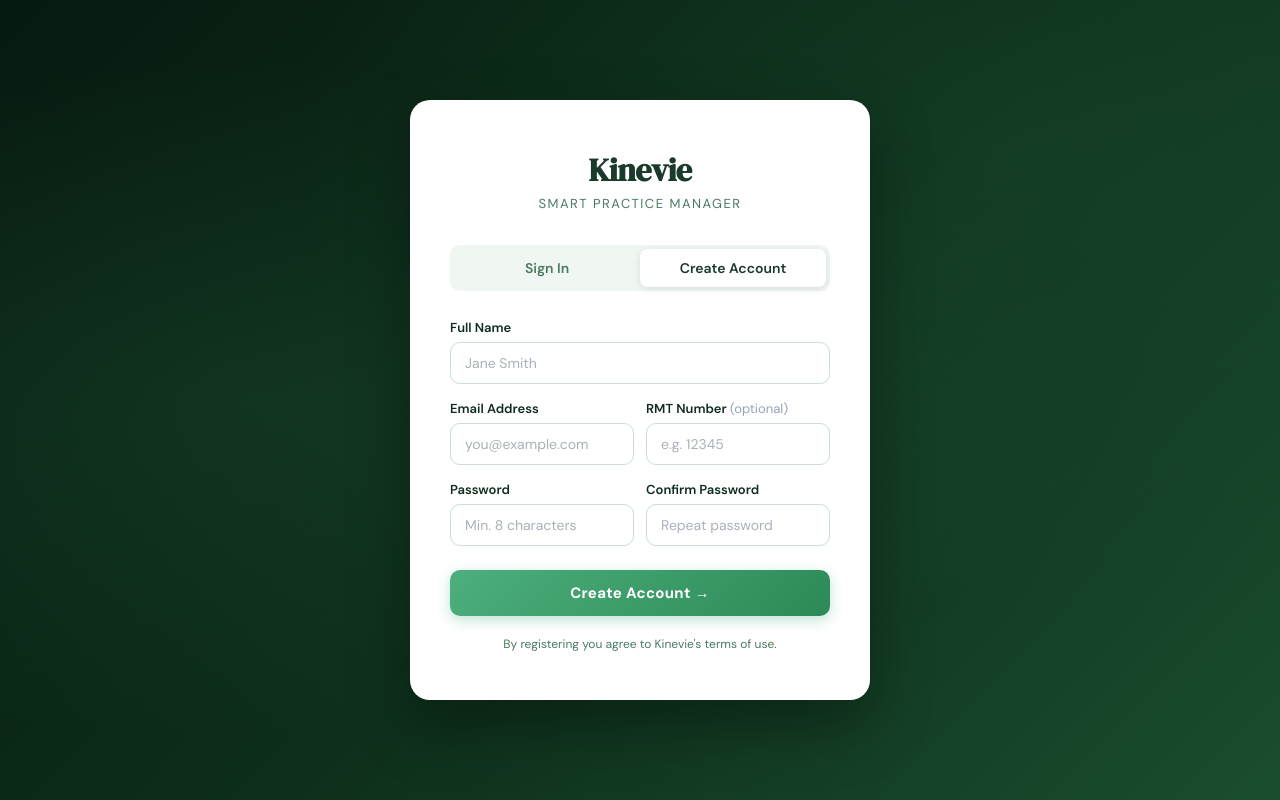
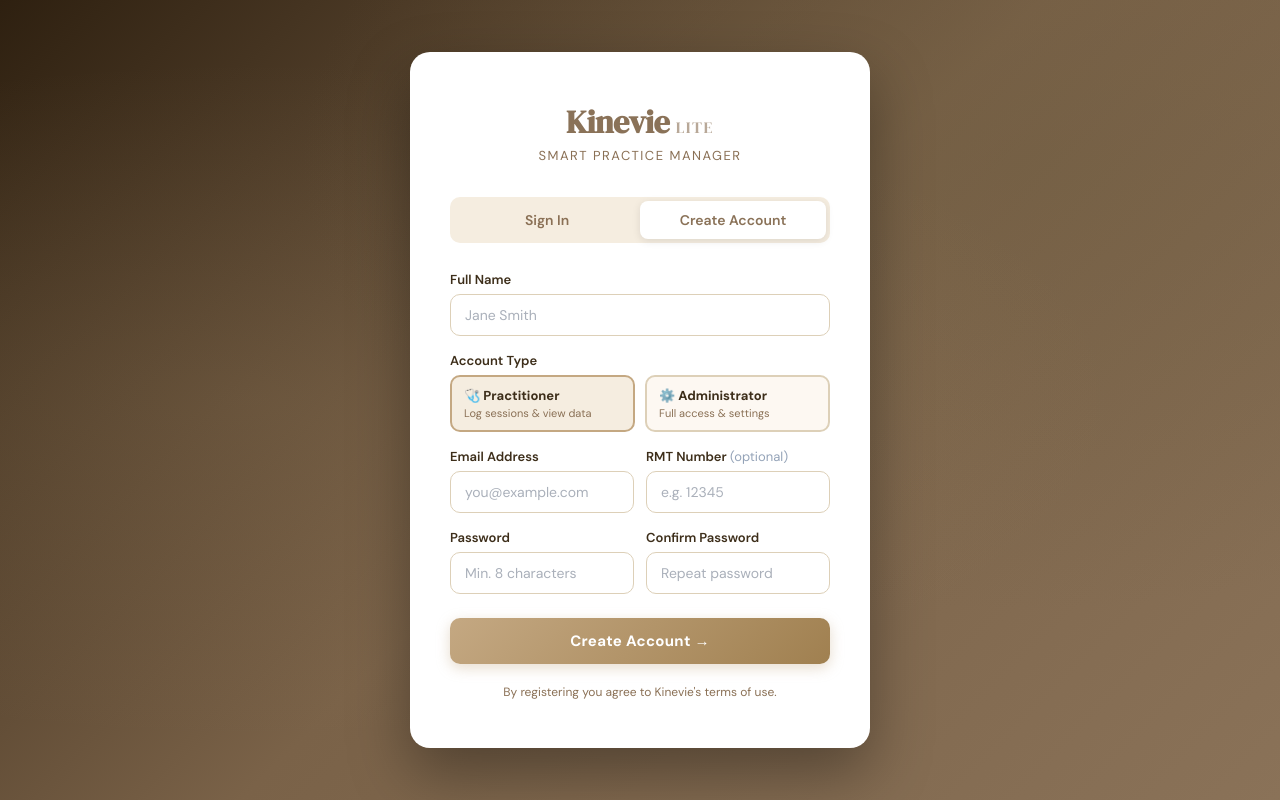
Before and after one commit to taqiuddincb586/kinevie, a React (Vite) app in the folder frontend/: page / in a window 1280 px wide. Both pictures are taken after typing "name@example.com", "Sample123" into the empty fields and a click on the button "Create Account". Built offline with nearby package versions, Linux system fonts and the light colour scheme.

Commit message:
Add files via upload

```diff
--- a/frontend/src/pages/AuthPage.jsx
+++ b/frontend/src/pages/AuthPage.jsx
@@ -2,14 +2,14 @@
 import { useAuth } from '../hooks/useAuth';
 
 const C = {
-  primary: '#1a3a2a',
-  accent: '#4caf7d',
-  accentLight: '#e8f5ee',
-  bg: '#f0f7f2',
-  surface: '#f7fbf8',
-  border: '#c8dfd1',
-  text: '#0f2d1e',
-  muted: '#4a7a5e',
+  primary: '#8a7258',
+  accent: '#c4a882',
+  accentLight: '#f5ede0',
+  bg: '#f5ede0',
+  surface: '#fdf8f2',
+  border: '#ddd0b8',
+  text: '#3d2e1a',
+  muted: '#8a7055',
   danger: '#ef4444',
   success: '#22c55e',
 };
@@ -17,7 +17,7 @@
 const styles = `
   .auth-root {
     min-height: 100vh;
-    background: linear-gradient(135deg, #071a10 0%, #0d2e1a 50%, #1a4d2e 100%);
+    background: linear-gradient(135deg, #2e2010 0%, #7a6248 50%, #8a7258 100%);
     display: flex;
     align-items: center;
     justify-content: center;
@@ -29,8 +29,8 @@
     content: '';
     position: absolute;
     inset: 0;
-    background: radial-gradient(ellipse at 20% 50%, rgba(76,175,125,0.1) 0%, transparent 60%),
-                radial-gradient(ellipse at 80% 20%, rgba(26,77,46,0.4) 0%, transparent 50%);
+    background: radial-gradient(ellipse at 20% 50%, rgba(196,168,130,0.12) 0%, transparent 60%),
+                radial-gradient(ellipse at 80% 20%, rgba(107,90,62,0.4) 0%, transparent 50%);
   }
   .auth-card {
     background: #fff;
@@ -49,7 +49,7 @@
   .auth-logo h1 {
     font-family: 'DM Serif Display', serif;
     font-size: 32px;
-    color: #1a3a2a;
+    color: #8a7258;
     letter-spacing: -0.5px;
   }
   .auth-logo span {
@@ -80,7 +80,7 @@
   }
   .auth-tab.active {
     background: #fff;
-    color: #1a3a2a;
+    color: #8a7258;
     box-shadow: 0 2px 8px rgba(0,0,0,0.1);
   }
   .auth-form-group {
@@ -115,7 +115,7 @@
   .auth-btn {
     width: 100%;
     padding: 13px;
-    background: linear-gradient(135deg, #4caf7d, #2d8a57);
+    background: linear-gradient(135deg, #c4a882, #a08050);
     color: #fff;
     border: none;
     border-radius: 10px;
@@ -126,7 +126,7 @@
     font-family: inherit;
     letter-spacing: 0.3px;
     transition: opacity 0.2s, transform 0.1s;
-    box-shadow: 0 4px 14px rgba(76,175,125,0.35);
+    box-shadow: 0 4px 14px rgba(196,168,130,0.4);
   }
   .auth-btn:hover { opacity: 0.92; transform: translateY(-1px); }
   .auth-btn:active { transform: translateY(0); }
@@ -171,7 +171,7 @@
   const [localError, setLocalError] = useState('');
 
   const [loginForm, setLoginForm] = useState({ email: '', password: '' });
-  const [regForm, setRegForm] = useState({ email: '', password: '', confirmPassword: '', fullName: '', rmtNumber: '' });
+  const [regForm, setRegForm] = useState({ email: '', password: '', confirmPassword: '', fullName: '', rmtNumber: '', role: 'practitioner' });
 
   const handleLogin = async (e) => {
     e.preventDefault();
@@ -198,6 +198,7 @@
         password: regForm.password,
         fullName: regForm.fullName,
         rmtNumber: regForm.rmtNumber,
+        role: regForm.role,
       });
     } catch (err) {
       setLocalError(err.message);
@@ -212,7 +213,7 @@
       <div className="auth-root">
         <div className="auth-card">
           <div className="auth-logo">
-            <h1>Kinevie</h1>
+            <h1>Kinevie <span style={{fontSize:16,fontWeight:400,opacity:0.6}}>Lite</span></h1>
             <span>Smart Practice Manager</span>
           </div>
 
@@ -271,6 +272,29 @@
                   onChange={e => setRegForm(f => ({ ...f, fullName: e.target.value }))}
                   required
                 />
+              </div>
+              <div className="auth-form-group">
+                <label className="auth-label">Account Type</label>
+                <div style={{ display: 'flex', gap: 10 }}>
+                  {[
+                    { value: 'practitioner', label: '🩺 Practitioner', desc: 'Log sessions & view data' },
+                    { value: 'administrator', label: '⚙️ Administrator', desc: 'Full access & settings' },
+                  ].map(opt => (
+                    <div
+                      key={opt.value}
+                      onClick={() => setRegForm(f => ({ ...f, role: opt.value }))}
+                      style={{
+                        flex: 1, padding: '10px 12px', borderRadius: 10, cursor: 'pointer',
+                        border: `2px solid ${regForm.role === opt.value ? C.accent : C.border}`,
+                        background: regForm.role === opt.value ? C.accentLight : C.surface,
+                        transition: 'all 0.15s',
+                      }}
+                    >
+                      <div style={{ fontWeight: 700, fontSize: 13, color: C.text }}>{opt.label}</div>
+                      <div style={{ fontSize: 11, color: C.muted, marginTop: 2 }}>{opt.desc}</div>
+                    </div>
+                  ))}
+                </div>
               </div>
               <div className="auth-row">
                 <div className="auth-form-group">
```
